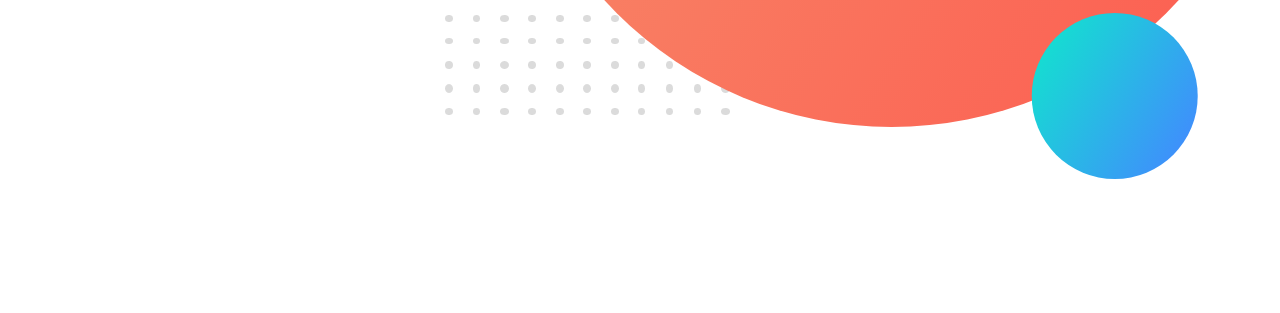
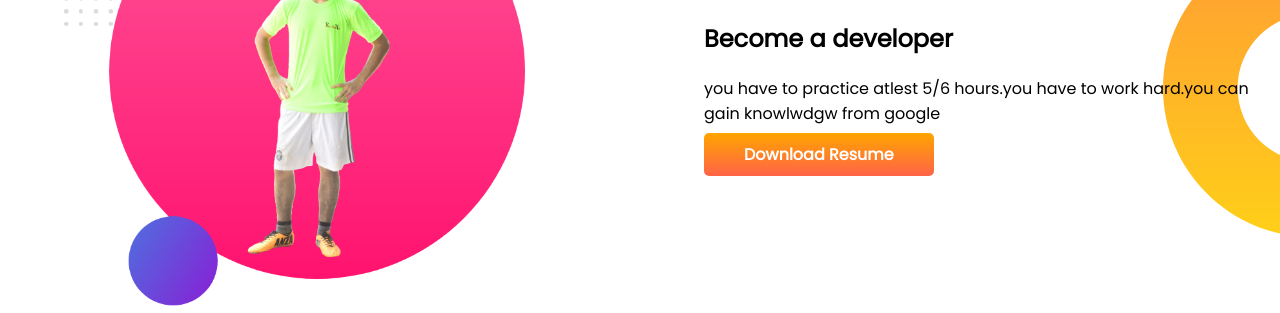
Before and after one commit to armaan36/Developer-portfolio, a plain HTML site: page index.html in a window 1280 px wide. Shown: the part 650-963 px from the top of the page. Before the commit the page ends 836 px from the top, so only its background shows below. Drawn offline with Linux system fonts and the light colour scheme.

Commit message:
dream-added

```diff
--- a/index.html
+++ b/index.html
@@ -13,7 +13,7 @@
 <body>
 
     <section class="top-banner">
-        <div>
+        <div class="half-width">
             <h1>Welcome to</h1>
         <h1 ><span class="orange-color">Armaan Kaiser</span> world</h1>
         <h3>My introduction</h3>
@@ -24,10 +24,23 @@
 
        </div>
 
-    <div>
+    <div class="half-width">
         <img src="images/armaan-pic.png" alt="">
 
     </div>
     </section>
+    <section class="Dream-big">
+        <div class="half-width">
+            <img src="images/armaans.png" alt="">
+        </div>
+        <div class="half-width">
+            <h1>Dream-big</h1>
+            <h2>Become a developer</h2>
+            <p>you have to practice atlest 5/6 hours.you have to work hard.you can gain knowlwdgw from google</p>
+            <a class="link-button" target="_blank" href="">Download Resume</a>
+
+        </div>
+
+    </section>
 </body>
 </html>
--- a/style.css
+++ b/style.css
@@ -10,6 +10,7 @@ h1{
 }
 section{
     display: flex;
+    margin: bottom 150px;
 }
 .half-width{
     width: 50%;
@@ -32,3 +33,8 @@ section{
 
 
 }
+.Dream-big{
+    background-image:url(images/dream-bg.png);
+    background-repeat: no-repeat;
+    background-position: right;
+}
```
Also changed, not shown: images/armaans.png (added).
